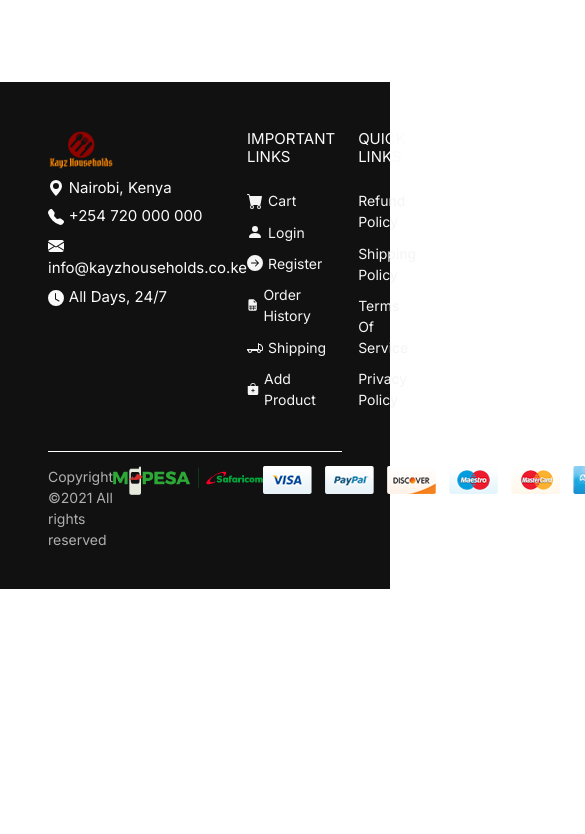
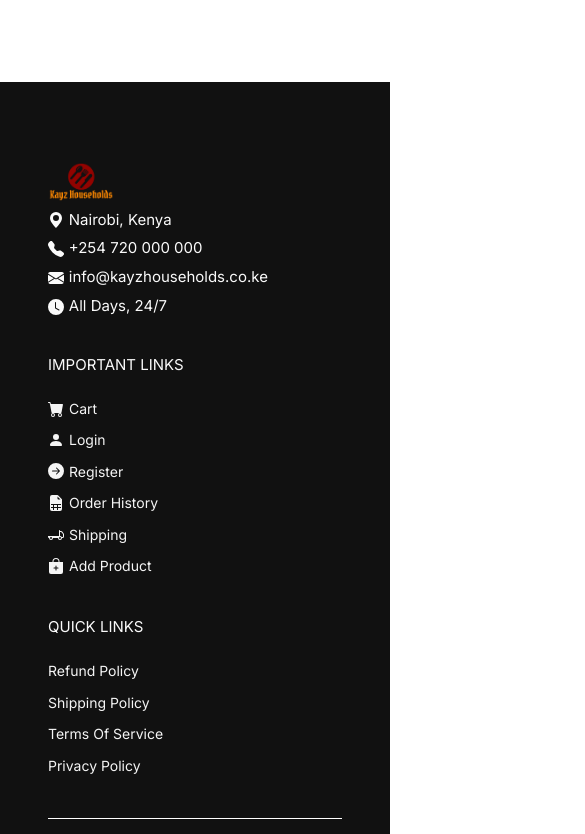
Before and after one commit to chaoocharles/kayz-households, a React (Create React App) app: page / in a window 390 px wide. Shown: the part 4640-5474 px from the top of the page, 585 px wide, since content can reach past the window. Before the commit the page ends 5229 px from the top, so only its background shows below. Built offline with nearby package versions, Linux system fonts and the light colour scheme.

Commit message:
footer responsiveness

```diff
--- a/src/components/cart/Cart.css
+++ b/src/components/cart/Cart.css
@@ -29,6 +29,7 @@
 .cart-item img {
   height: 70px;
   width: auto;
+  margin-right: 0.5rem;
 }
 .item-name {
   margin: 0;
--- a/src/components/cart/CartContainer.jsx
+++ b/src/components/cart/CartContainer.jsx
@@ -20,7 +20,7 @@ const CartContainer = () => {
 
   return (
     <>
-      <div className="form-container">
+      <div className="cart-container">
         <h2>Cart - {cartTotalQuantity} Item(s)</h2>
         {cartItems.length === 0 ? (
           <div>
--- a/src/components/layout/Footer.css
+++ b/src/components/layout/Footer.css
@@ -42,3 +42,32 @@ footer h3{
     margin-bottom: 0.4rem;
     text-transform: capitalize;
 }
+
+/* Responssive */
+@media (max-width: 768px) {
+  .footer-details{
+    flex-direction: column;
+    justify-content: center;
+  }
+  .address{
+    margin: 2rem 0;
+  }
+  .nav-links{
+    margin-bottom: 2rem ;
+  }
+  .nav-links.nav-links.footer{
+    align-items: flex-start;
+  }
+.copyright{
+  flex-direction: column-reverse;
+  height: 11rem;
+}
+.copyright .payment-methods img{
+max-width: 60vw;
+}
+
+}
+
+@media (max-width: 480px) {
+
+}
--- a/src/components/layout/Footer.jsx
+++ b/src/components/layout/Footer.jsx
@@ -251,7 +251,7 @@ const Footer = () => {
           <div>
             <img src={mpesa} width="150px" alt="mpesa logo" />
           </div>
-          <div>
+          <div class="payment-methods">
             <img src={paymentMethods} alt="payment methods" />
           </div>
         </div>
```
